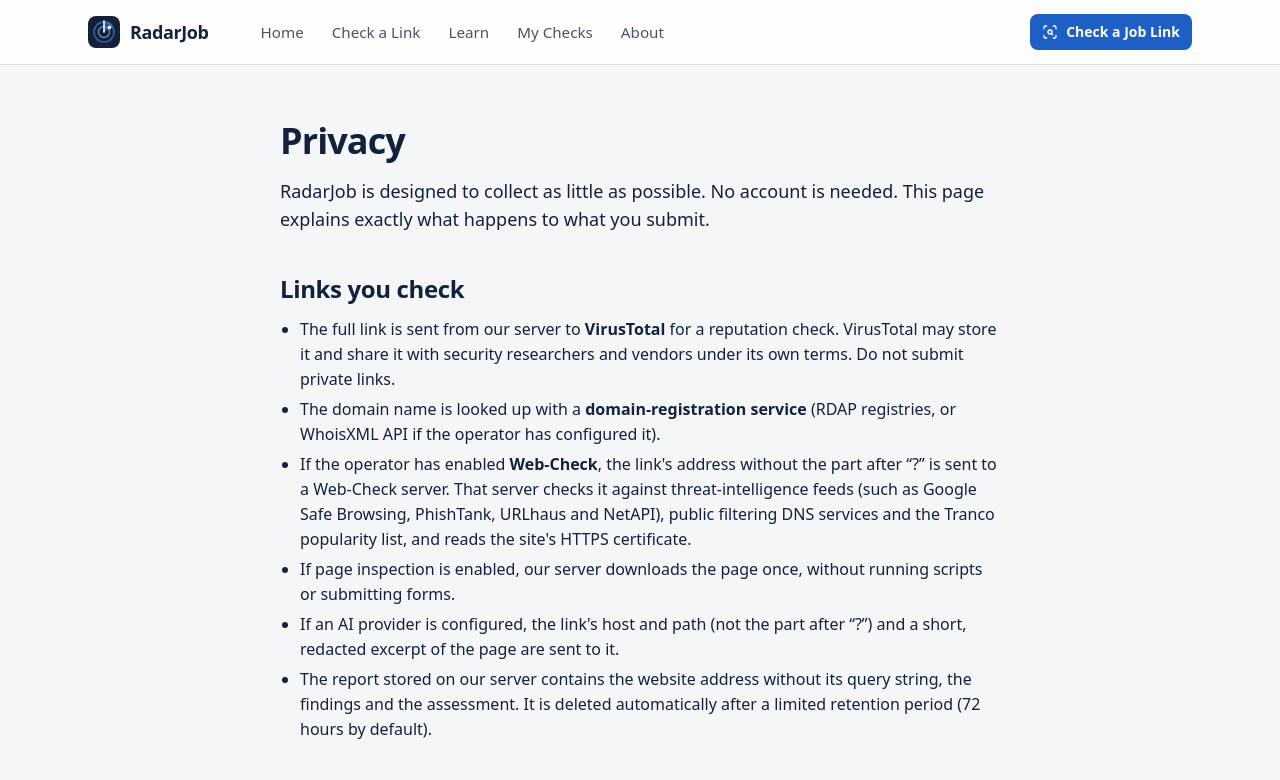
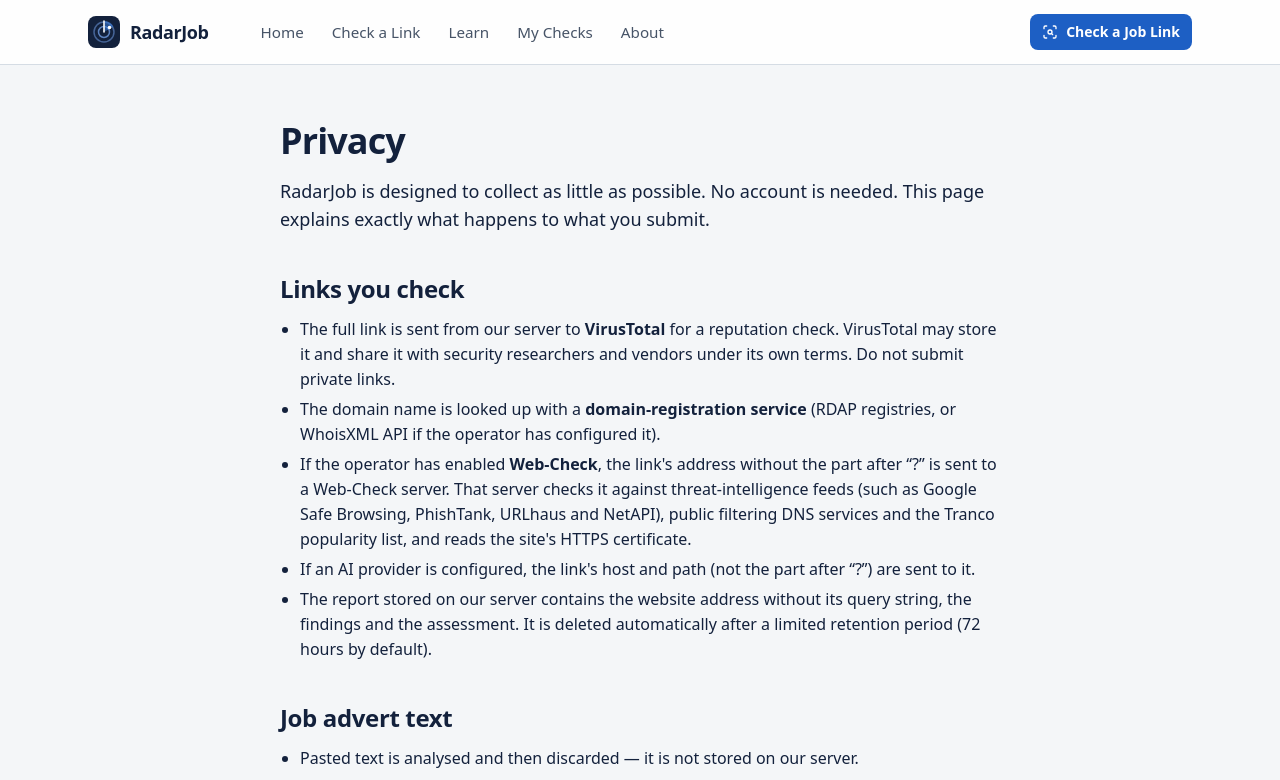
Before and after one commit to kiprotich25/radarJob, a Next.js app in the folder apps/web/: page /privacy in a window 1280 px wide. Shown: the top 780 px of the page. Built offline with nearby package versions, Linux system fonts and the light colour scheme.

Commit message:
Webpage content removed

```diff
--- a/apps/web/src/app/about/page.tsx
+++ b/apps/web/src/app/about/page.tsx
@@ -74,10 +74,6 @@ export default function AboutPage() {
           impersonated, plus checks for look-alike characters and other tricks.
         </li>
         <li>
-          <strong>Page inspection</strong> (when enabled on the server) — a single, script-free
-          download of the page through a network guard that refuses internal addresses.
-        </li>
-        <li>
           <strong>Job-text rules and AI review</strong> — recognisable red flags, each shown with
           the exact words that triggered it.
         </li>
--- a/apps/web/src/app/page.tsx
+++ b/apps/web/src/app/page.tsx
@@ -74,11 +74,6 @@ const PATTERNS = [
 //     'Link structure',
 //     'Impersonated brand names, look-alike spellings, mixed alphabets, IP-address links and other tricks.',
 //     'Based on the address only, not the page content.',
-//   ],
-//   [
-//     'Page content',
-//     'Where enabled: password or PIN fields, payment requests and fake branding — fetched safely, without running scripts.',
-//     'Some sites block automated visits or change later.',
 //   ],
 //   [
 //     'Job advert text',
--- a/apps/web/src/app/privacy/page.tsx
+++ b/apps/web/src/app/privacy/page.tsx
@@ -30,12 +30,8 @@ export default function PrivacyPage() {
           HTTPS certificate.
         </li>
         <li>
-          If page inspection is enabled, our server downloads the page once, without running scripts
-          or submitting forms.
-        </li>
-        <li>
           If an AI provider is configured, the link&apos;s host and path (not the part after “?”)
-          and a short, redacted excerpt of the page are sent to it.
+          are sent to it.
         </li>
         <li>
           The report stored on our server contains the website address without its query string, the
--- a/apps/web/src/components/report/analysis-progress.tsx
+++ b/apps/web/src/components/report/analysis-progress.tsx
@@ -17,7 +17,6 @@ const ORDER: Array<keyof AnalysisReport['checks']> = [
   'virustotal',
   'domain',
   'webCheck',
-  'page',
   'urlAi',
   'jobAd',
 ];
```
